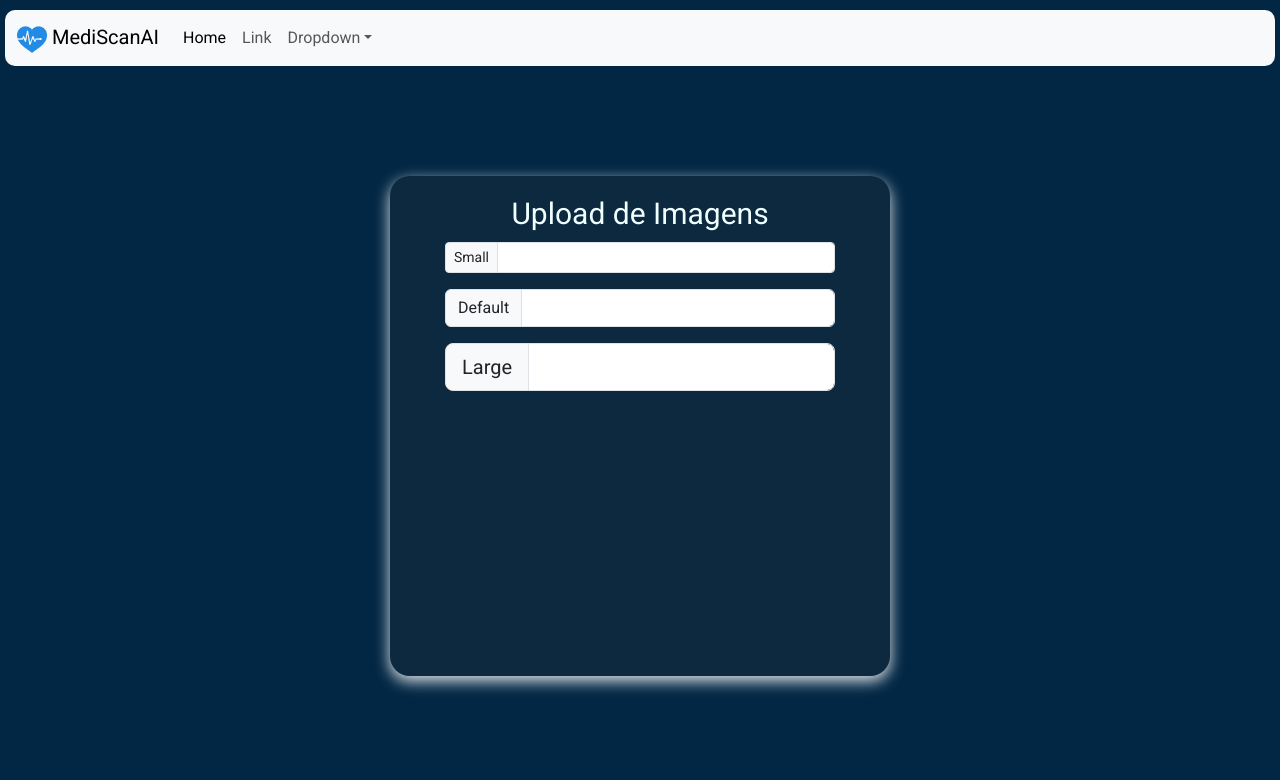
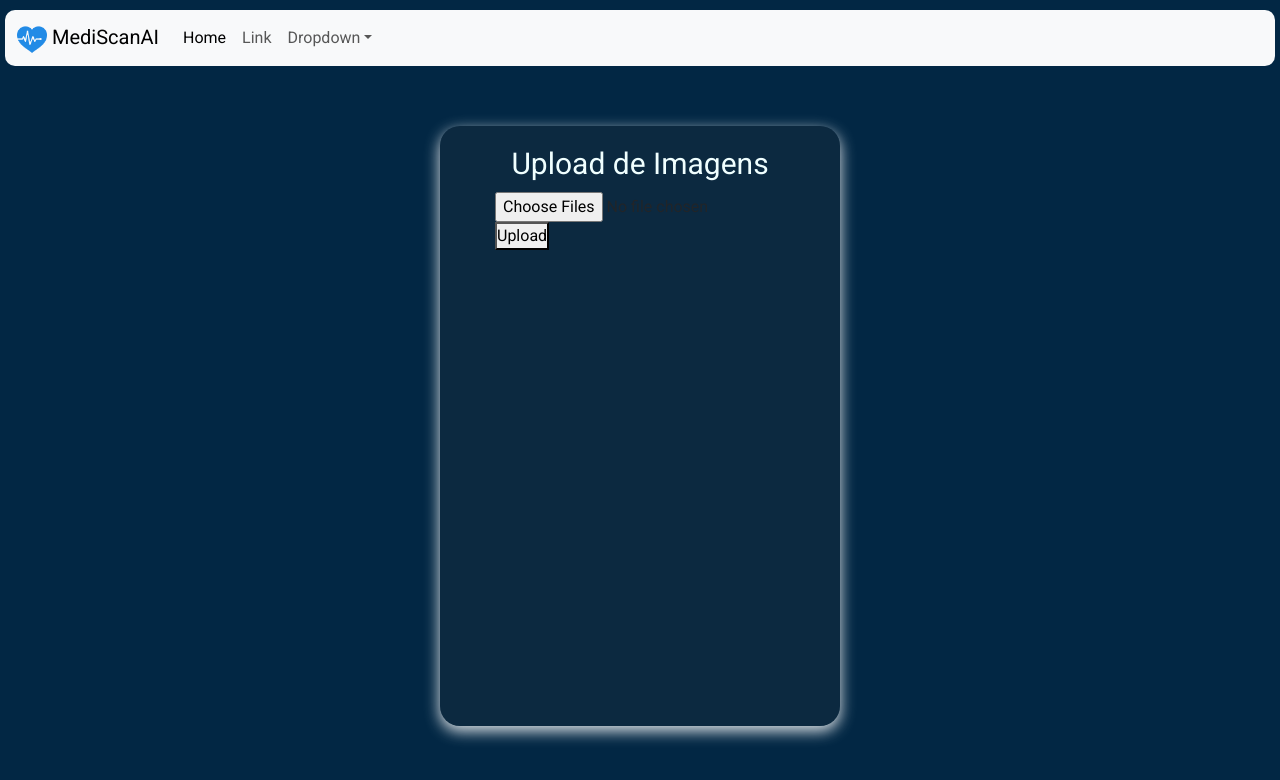
Before and after one commit to DevCarmona/login-beta, a React (Create React App) app: page / in a window 1280 px wide. Shown: the top 780 px of the page. Built offline with nearby package versions, Linux system fonts and the light colour scheme; a web font is replaced by a local one.

Commit message:
Cmt sem instalar o Axios

```diff
--- a/src/components/layoutHomeComponents/stylesHome.css
+++ b/src/components/layoutHomeComponents/stylesHome.css
@@ -1,6 +1,6 @@
 .wrap-home {
-    width: 500px;
-    height: 500px;
+    width: 400px;
+    height: 600px;
     background-color: #33333333;
     border-radius: 20px;
 
--- /dev/null
+++ b/src/components/uploadMultipleimgComponents/index.jsx
@@ -0,0 +1,26 @@
+import './styles.css'
+import { useState } from 'react';
+import axios from "axios";
+
+export const UploadMultipleImgComponents = () => {
+    const [file, setFile] = useState(null);
+
+    function handleUpload() {
+        if(!file) {
+            console.log("Arquivo não selecionado");
+            return;
+        }
+
+        const fd = new FormData();
+        fd.append('file', file);
+
+
+    }
+
+  return (
+    <>
+    <input type="file" multiple onChange={(e) => {setFile(e.target.files[0])}} />
+    <button onClick={handleUpload}>Upload</button>
+    </>
+  );
+};
--- a/src/pages/Home/index.jsx
+++ b/src/pages/Home/index.jsx
@@ -1,5 +1,7 @@
 import { LayoutHomeComponents } from "../../components/layoutHomeComponents/home-index";
 import { NavbarComponents } from "../../components/navbarComponents";
+import { UploadMultipleImgComponents } from "../../components/uploadMultipleimgComponents";
+
 import mediScan from "../../assets/MediscanCor.png";
 import { Link } from "react-router-dom";
 
@@ -10,27 +12,7 @@ export const Home = () => {
       <LayoutHomeComponents>
         <form className="home-form">
           <span className="home-form-title">Upload de Imagens</span>
-
-          <div class="input-group input-group-sm mb-3">
-            <span class="input-group-text" id="inputGroup-sizing-sm">
-              Small
-            </span>
-            <input type="text" class="form-control" aria-label="Sizing example input" aria-describedby="inputGroup-sizing-sm"/>
-          </div>
-
-          <div class="input-group mb-3">
-            <span class="input-group-text" id="inputGroup-sizing-default">
-              Default
-            </span>
-            <input type="text" class="form-control" aria-label="Sizing example input" aria-describedby="inputGroup-sizing-default"/>
-          </div>
-
-          <div class="input-group input-group-lg">
-            <span class="input-group-text" id="inputGroup-sizing-lg">
-              Large
-            </span>
-            <input type="text" class="form-control" aria-label="Sizing example input" aria-describedby="inputGroup-sizing-lg"/>
-          </div>
+        <UploadMultipleImgComponents />
         </form>
       </LayoutHomeComponents>
     </>
```
Also changed, not shown: src/components/uploadMultipleimgComponents/styles.css (added).
